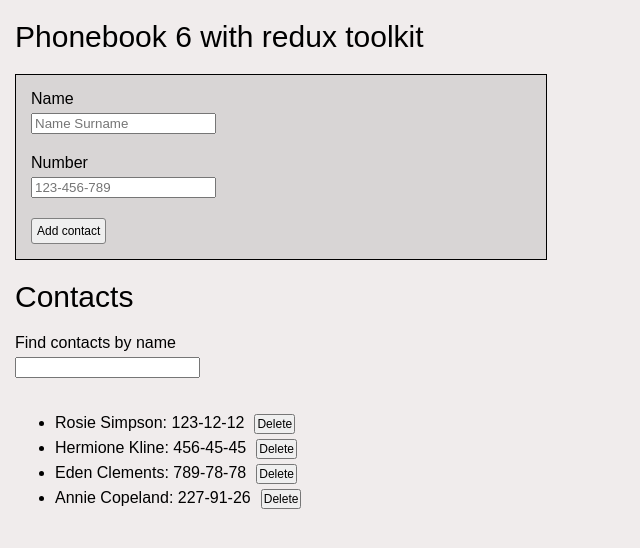
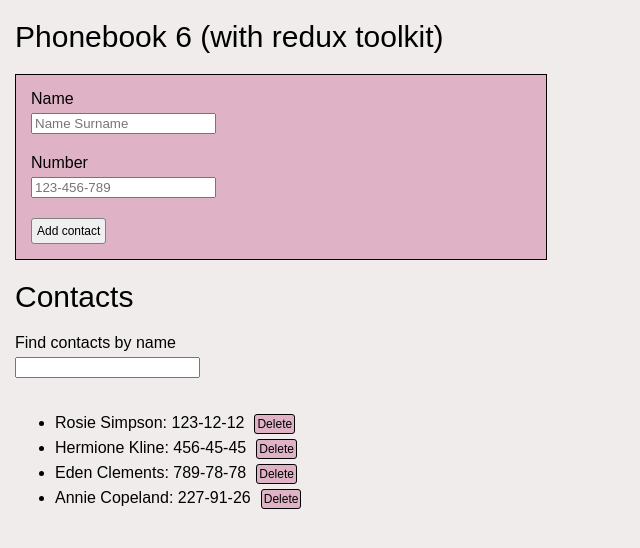
Before and after one commit to Joanna-Golofit/goit-react-hw-06-phonebook, a React (Create React App) app: page / in a window 1280 px wide. Shown: the top 548 px of the page, without its empty margins (0-640 px from the left). Built offline with nearby package versions, Linux system fonts and the light colour scheme.

Commit message:
lekka zmiana styli

```diff
--- a/src/App.jsx
+++ b/src/App.jsx
@@ -1,5 +1,5 @@
 import "./App.css";
-import { useSelector } from "react-redux";
+// import { useSelector } from "react-redux";
 import Section from "./components/Section";
 import Form from "./components/Form";
 import Contacts from "./components/Contacts";
@@ -7,24 +7,12 @@ import Contacts from "./components/Contacts";
 import Filter from "./components/Filter";
 
 const App = () => {
-  // const contacts = useSelector((state) =>  state.contact.value.contacts);
-  // const state = useSelector((state) => state);
-  // console.log("contacts", contacts);
-  // console.log("state", state);
-
-
-
-
 
   // //  onChange  -  dla filter - zapisuje kazda zmiane w state.filter
   // addFilterToState = (e) => {
   //   const { name, value } = e.target;
   //   this.setState({ [name]: value });
   // };
-
-
-
-
 
   // // onClick - dla buttona - przy kliknieciu zapisuje wartosc z state.name i state.number ktora "wrócila" z Form.jsx
   // addToStateContacts = ({ name, number }) => {
@@ -69,13 +57,11 @@ const App = () => {
   // const addToLocalStorage = this.addToLocalStorage();
   return (
     <>
-      <Section title="Phonebook 6 with redux toolkit">
-        {/* <Form contacts={contacts} /> */}
+      <Section title="Phonebook 6 (with redux toolkit)">
         <Form />
       </Section>
       <Section title="Contacts">
         <Filter />
-        {/* <Contacts contacts={contacts} /> */}
         <Contacts  />
       </Section>
     </>
--- a/src/components/Contacts.jsx
+++ b/src/components/Contacts.jsx
@@ -12,7 +12,6 @@ const Contacts = () => {
   const dispatch = useDispatch();
   const contacts = useSelector((state) => state.contact.value.contacts);
   console.log("contacts z Contacts", contacts);
-
 
   return (
     <ul>
@@ -38,12 +37,15 @@ export default Contacts;
 // };
 
 const BtnDelete = styled.button`
-  padding: 1px;
+  padding: 2px;
   font-size: 12px;
   margin-left: 10px;
   margin-bottom: 5px;
+  border-radius: 3px;
+  border: 1px solid black;
+  background-color: rgb(223, 179, 197);
   &:hover {
     background-color: black;
-    color: lightgray;
+    color: rgb(223, 179, 197);
   }
-`
+`;
--- a/src/components/Form.jsx
+++ b/src/components/Form.jsx
@@ -1,26 +1,39 @@
 //return powinien byc w miare ok, brakuje fubkcji dodajacych i sprawdzajacych czy kontakt juz jest
 
-// import { nanoid } from "nanoid";
+import { nanoid } from "nanoid";
 import styled from "styled-components";
 // import PropTypes from "prop-types";
 import { Label, Input, Button } from "./styles/Form.styled";
 // import { useDispatch } from "react-redux";
 // import { addToLocalStorage } from "../utils/localStorage";
-import { useSelector } from "react-redux";
+import { useDispatch, useSelector } from "react-redux";
+import { addContact } from "../features/actions";
 
 
 const Form = () => {
-  // const dispatch = useDispatch();
+  const dispatch = useDispatch();
+
+  const contacts = useSelector((state) => state.contact.value.contacts);
+
   const saveContact = (e) => {
     e.preventDefault();
+
     // const { name, value } = e.target;
+    const {
+      elements: { name, number },
+    } = e.currentTarget;
+
+    dispatch(
+      addContact({ id: nanoid(), name: name.value, number: number.value })
+      );
+      console.log("saveContact");
+      console.log("contacts z Form", contacts);
     //brakuje kodu
   };
-const contacts = useSelector((state) => state.contact.value.contacts);
-console.log("contacts z Form", contacts);
 
   return (
     <HtmlForm onSubmit={saveContact}>
+    {/* <HtmlForm onSubmit={() => dispatch(addContact)}> */}
       <Label htmlFor="name">Name</Label>
       <Input
         // onChange={saveContact}
@@ -43,7 +56,8 @@ console.log("contacts z Form", contacts);
         title="Phone number must be digits and can contain spaces, dashes, parentheses and can start with +"
         required
       />
-      <Button type="submit"
+      <Button
+        type="submit"
         // onClick={sendStateDataBackToApp}
       >
         Add contact
@@ -101,6 +115,6 @@ const HtmlForm = styled.form`
   padding: 15px;
   width: 40%;
   min-width: 200px;
-  background-color: rgb(216, 213, 213);
+  background-color: rgb(223, 179, 197);
 
 `;
--- a/src/components/styles/Form.styled.js
+++ b/src/components/styles/Form.styled.js
@@ -11,7 +11,7 @@ export const Input = styled.input`
   &:active {
     outline: 0;
     border: 2px solid transparent;
-    box-shadow: 0 0 10px #719ece;
+    box-shadow: 0 0 10px rgb(223, 179, 197);
   }
 `;
 
@@ -24,6 +24,6 @@ export const Button = styled.button`
   padding: 5px;
   &:hover {
     background-color: black;
-    color: lightgray;
+    color: rgb(223, 179, 197);
   }
 `;
--- a/src/features/contact.js
+++ b/src/features/contact.js
@@ -16,9 +16,13 @@ export const contactSlice = createSlice({
   name: "contact",
   initialState: { value: initialStateValue },
   reducers: {
-    addContact: (state, action) => {
-      state.value = action.payload;
-    },
+    // addContact: (state, action) => {
+    //   state.value = action.payload;
+    // },
+    addContact: (state, action) => ({
+       ...state,
+      contacts: [ ...state.contact.value.contacts, action.payload ],
+    }),
     deleteContact: (state, action) => {
       state.value = initialStateValue;
     },
```
